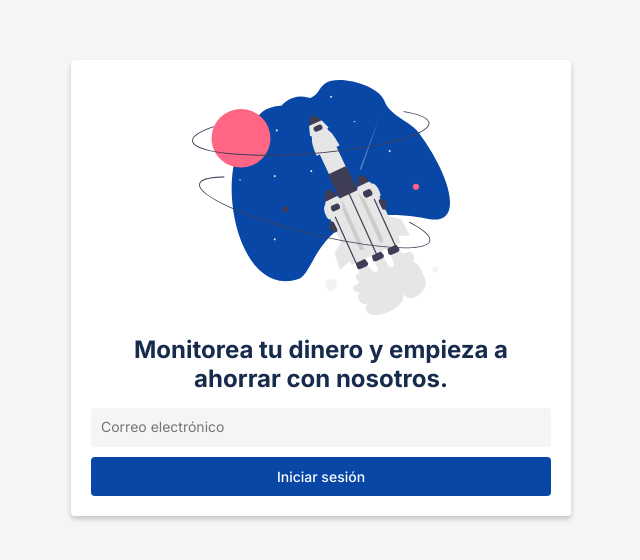
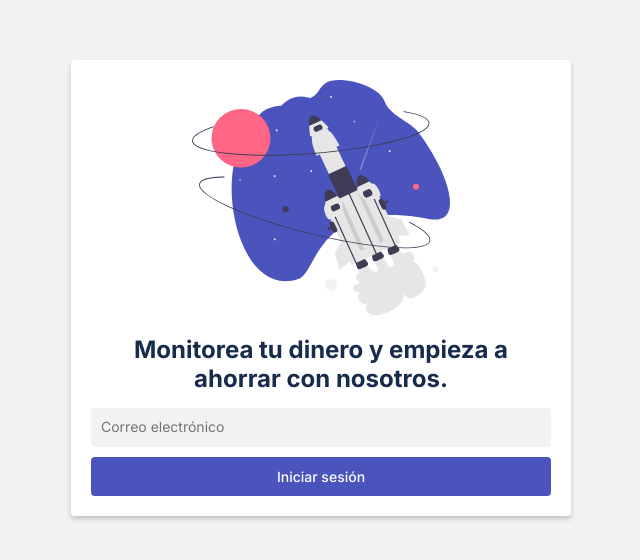
Before and after one commit to ewrightht/sc-expen, a React (Vite) app: page /app/login in a window 1280 px wide. Shown: the part 112-672 px from the top of the page, without its empty margins (319-959 px from the left). Built offline with nearby package versions, Linux system fonts and the light colour scheme.

Commit message:
primary color changed

```diff
--- a/src/theme/theme.js
+++ b/src/theme/theme.js
@@ -1,10 +1,10 @@
 const theme = {
   palette: {
-    primary: "#0847A6",
+    primary: "#4B53BC",
     secondary: "#6c5ce7",
     danger: "#f53b57",
     warning: "#ffc048",
-    light: "#F4F5F7",
+    light: "#F3F2F1",
     dark: "#172B4D",
     white: "#ffffff"
   },
```
Also changed, not shown: src/assets/images/login.svg.
